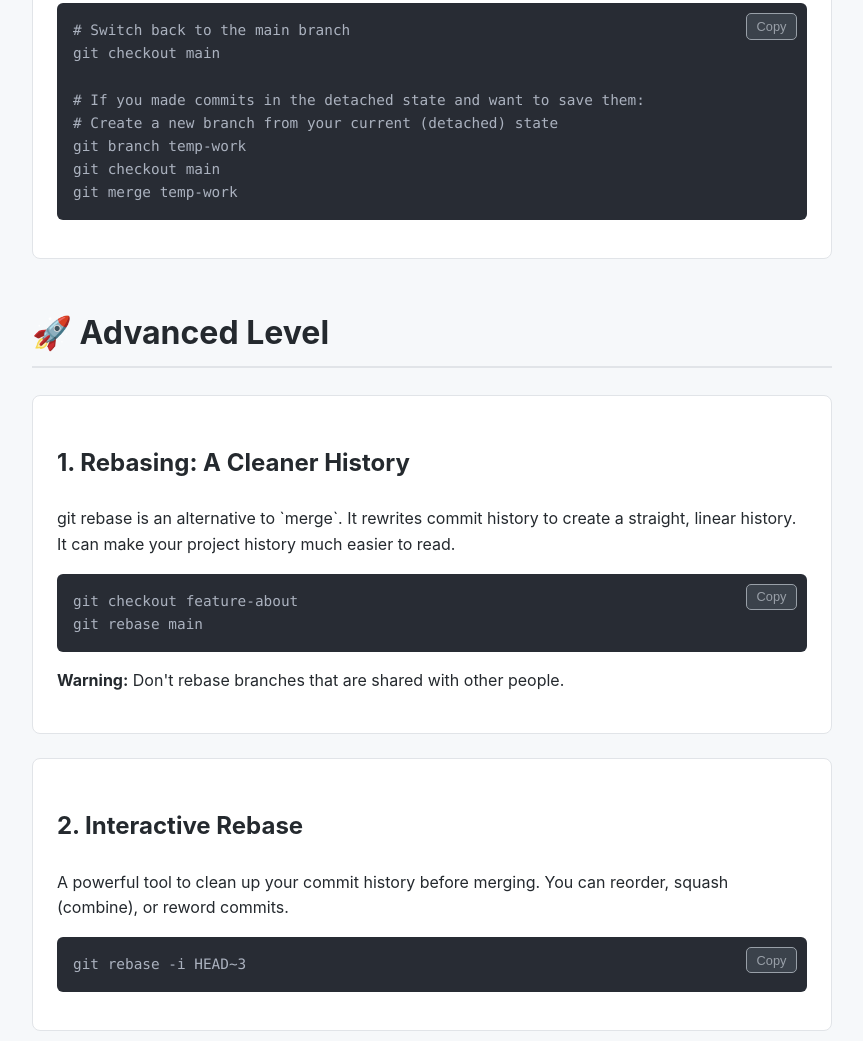
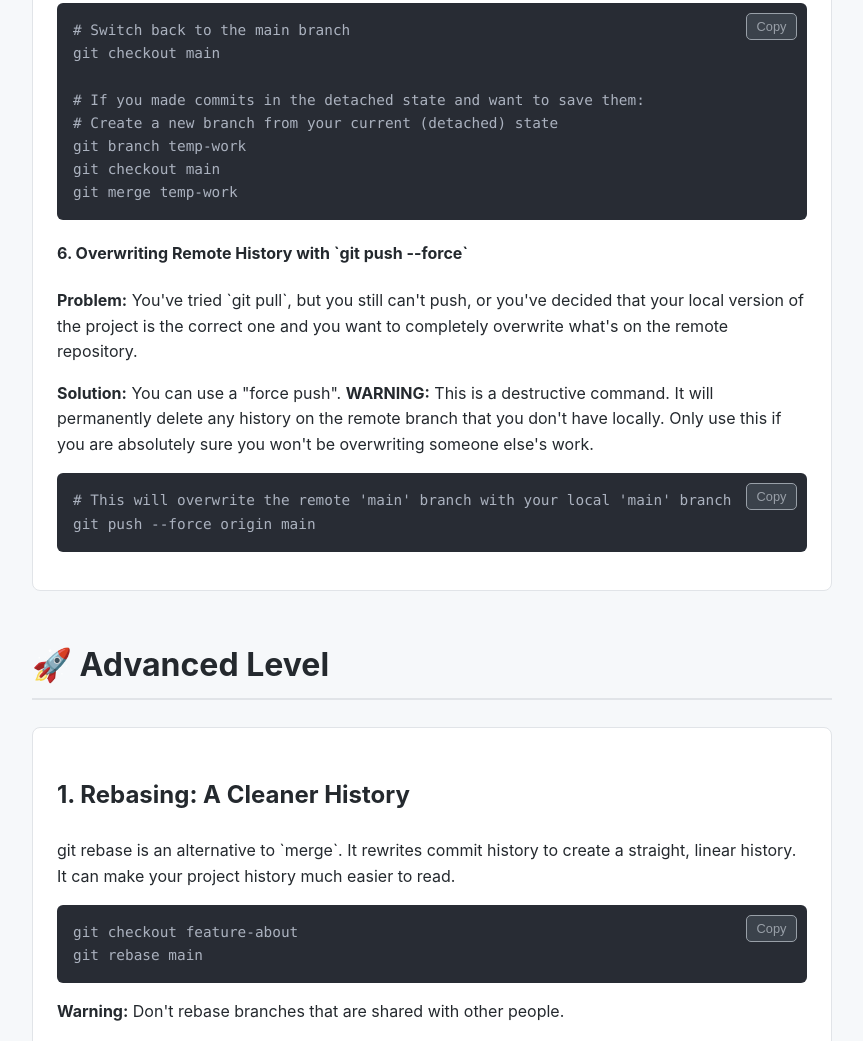
Before and after one commit to codestaker/git-github-learning-roadmap, a plain HTML site: page index.html in a window 1280 px wide. Shown: the part 9594-10635 px from the top of the page, without its empty margins (276-1139 px from the left). Drawn offline with Linux system fonts and the light colour scheme.

Commit message:
Feat: Add troubleshooting section for git push --force

```diff
--- a/index.html
+++ b/index.html
@@ -273,6 +273,12 @@ git checkout main
 git branch temp-work
 git checkout main
 git merge temp-work</code></pre>
+
+                    <h4>6. Overwriting Remote History with `git push --force`</h4>
+                    <p><strong>Problem:</strong> You've tried `git pull`, but you still can't push, or you've decided that your local version of the project is the correct one and you want to completely overwrite what's on the remote repository.</p>
+                    <p><strong>Solution:</strong> You can use a "force push". <strong>WARNING:</strong> This is a destructive command. It will permanently delete any history on the remote branch that you don't have locally. Only use this if you are absolutely sure you won't be overwriting someone else's work.</p>
+                    <pre><code># This will overwrite the remote 'main' branch with your local 'main' branch
+git push --force origin main</code></pre>
                 </article>
             </section>
 
```
